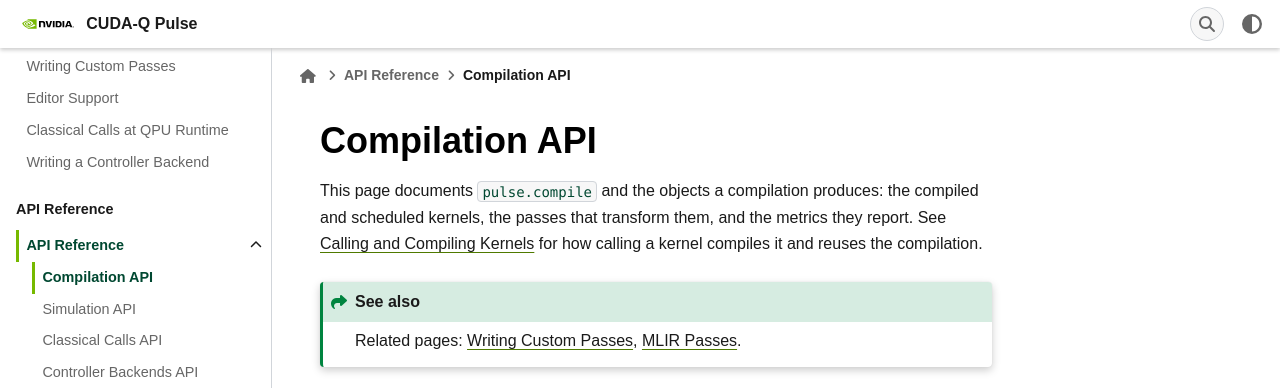
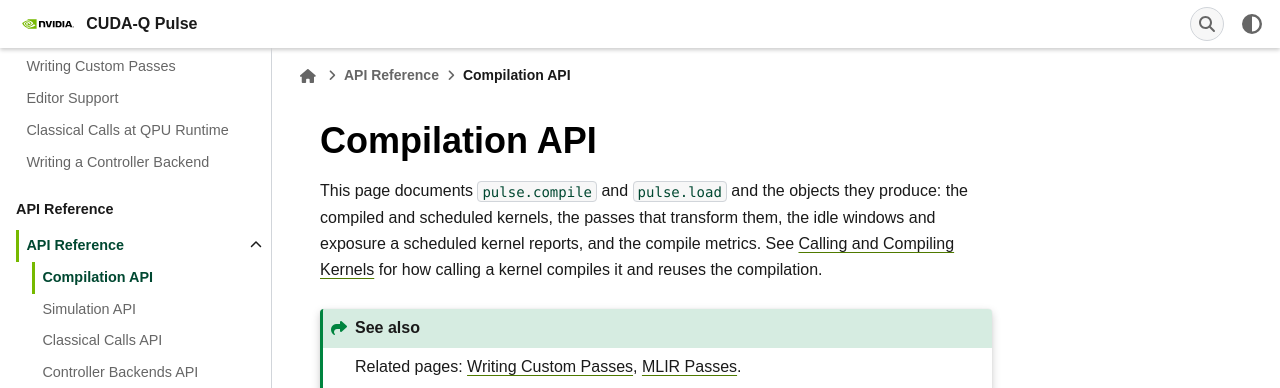
Before and after one commit to Arishsingh/cudaq-pulse, a Sphinx documentation site: the page built from docs/api/compile.rst, in a window 1280 px wide and 900 px high, cut to the strip 0-388 px from the top of the window. Built offline with Sphinx 7.4.7, drawn with Linux system fonts in a browser that asks for light colours; some web fonts are replaced; pages that are not in the unit, such as notebooks, are missing from menus; the version number could not be read and is left out.

Commit message:
Widen the Compilation API intro to pulse.load, idle windows and exposure
Signed-off-by: ShiangYu-Su <a7868783@gmail.com>
Co-Authored-By: Claude Opus 5.5 <noreply@anthropic.com>
Claude-Session: https://claude.ai/code/session_01Hq1ACTsK85bRrY28fUQ7b3

```diff
--- a/docs/api/compile.rst
+++ b/docs/api/compile.rst
@@ -5,9 +5,10 @@
 Compilation API
 ===============
 
-This page documents ``pulse.compile`` and the objects a compilation
-produces: the compiled and scheduled kernels, the passes that transform
-them, and the metrics they report. See :doc:`../user_guide/compilation`
+This page documents ``pulse.compile`` and ``pulse.load`` and the objects
+they produce: the compiled and scheduled kernels, the passes that
+transform them, the idle windows and exposure a scheduled kernel reports,
+and the compile metrics. See :doc:`../user_guide/compilation`
 for how calling a kernel compiles it and reuses the compilation.
 
 .. autofunction:: cudaq_pulse.compile
```
